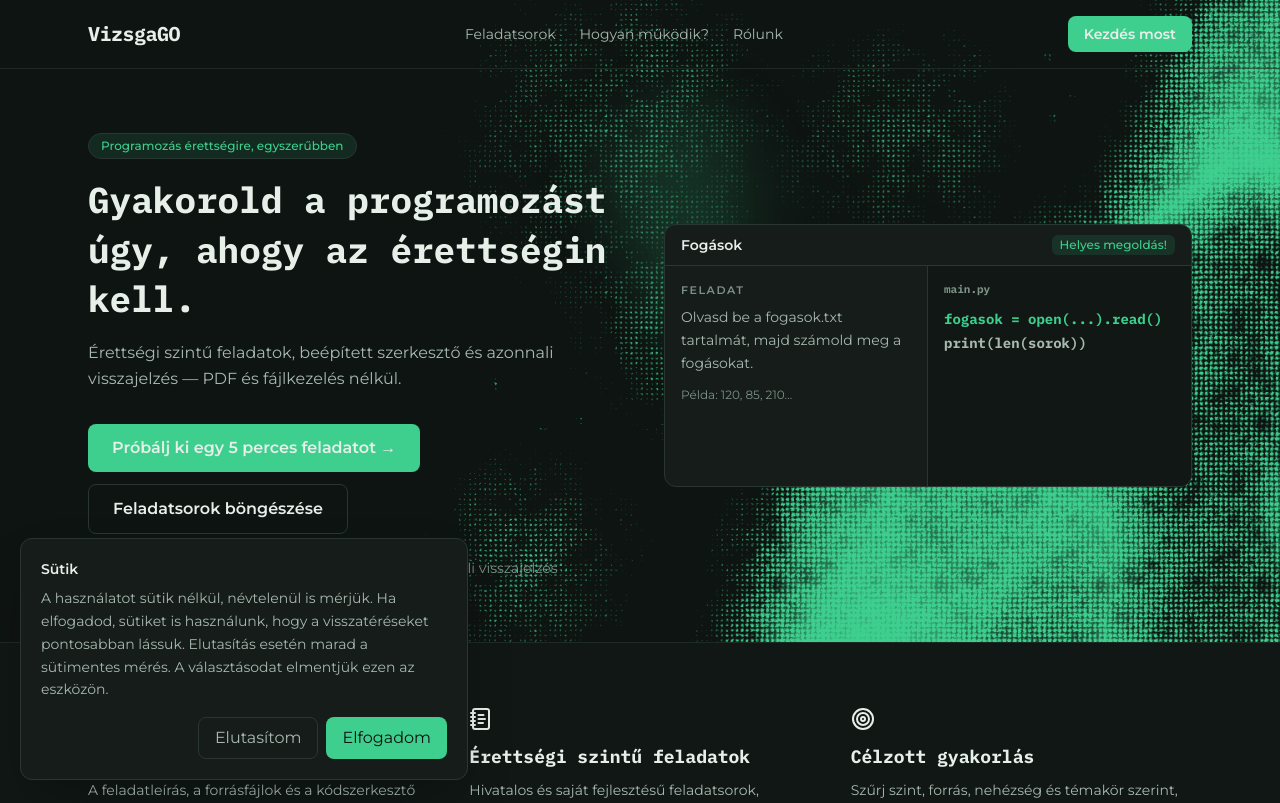
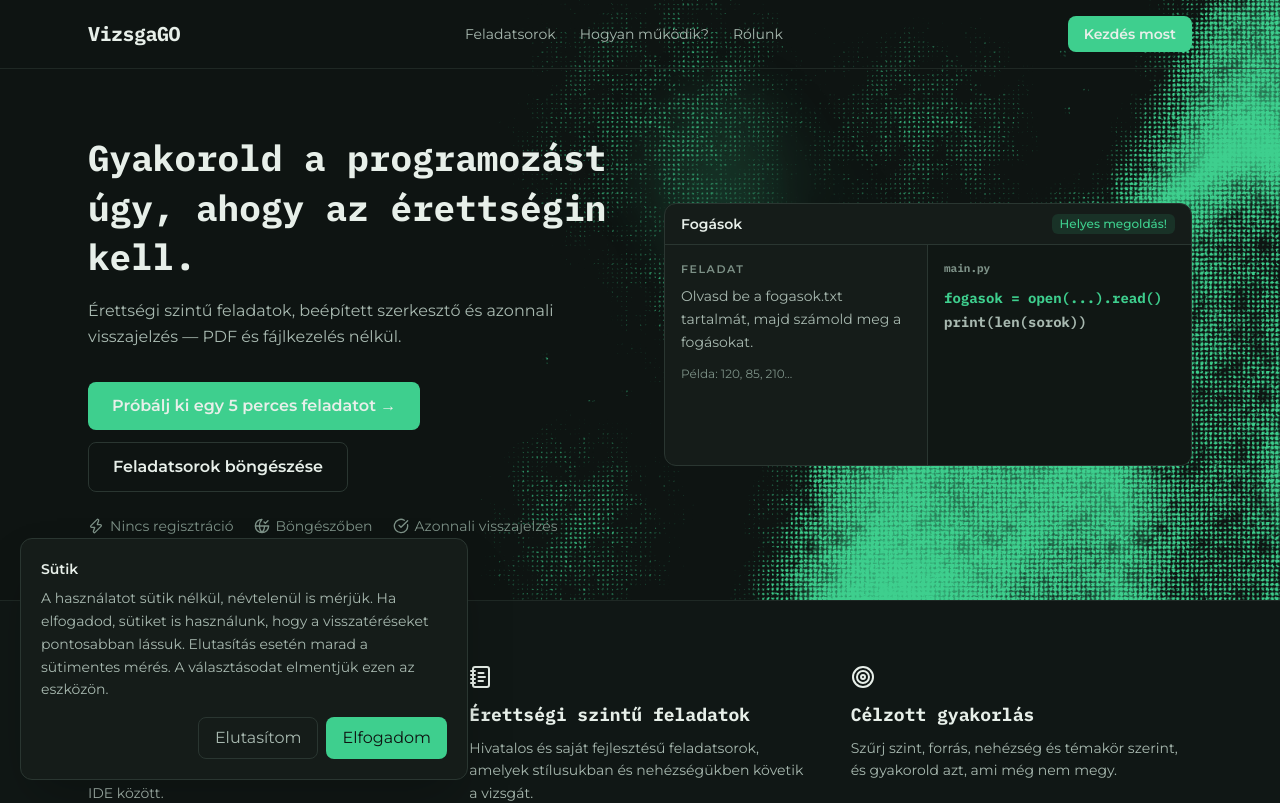
Before and after one commit to lampmilan/tutor_me, a Next.js app in the folder frontend/: page / in a window 1280 px wide. Shown: the top 803 px of the page. Built offline with nearby package versions, Linux system fonts and the light colour scheme; no server answers.

Commit message:
Remove the landing-page badge above the hero heading.
The "Programozás érettségire, egyszerűbben" pill sat above the H1; drop the markup and unused copy so the headline is the first hero element.

Co-authored-by: lampmilan <lampmilan@users.noreply.github.com>

```diff
--- a/frontend/src/app/page.tsx
+++ b/frontend/src/app/page.tsx
@@ -69,9 +69,6 @@ export default async function LandingPage() {
 
         <section className="relative mx-auto grid max-w-6xl gap-12 px-6 pb-16 pt-12 md:grid-cols-2 md:items-center md:pt-16">
           <div className="animate-[fade-up_0.5s_ease-out_both]">
-            <p className="mb-4 inline-flex rounded-full border border-[var(--border)] bg-[var(--accent-soft)] px-3 py-1 text-xs font-medium text-[var(--accent)]">
-              {hu.landing.badge}
-            </p>
             <h1 className="max-w-xl font-[family-name:var(--font-ibm-plex-mono)] text-3xl font-bold leading-snug text-[var(--fg)] md:text-4xl">
               {hu.landing.headline}
             </h1>
--- a/frontend/src/lib/messages/hu.ts
+++ b/frontend/src/lib/messages/hu.ts
@@ -38,7 +38,6 @@ export const hu = {
     navHow: "Hogyan működik?",
     navAbout: "Rólunk",
     navStart: "Kezdés most",
-    badge: "Programozás érettségire, egyszerűbben",
     headline: "Gyakorold a programozást úgy, ahogy az érettségin kell.",
     body:
       "Érettségi szintű feladatok, beépített szerkesztő és azonnali visszajelzés — PDF és fájlkezelés nélkül.",
```
